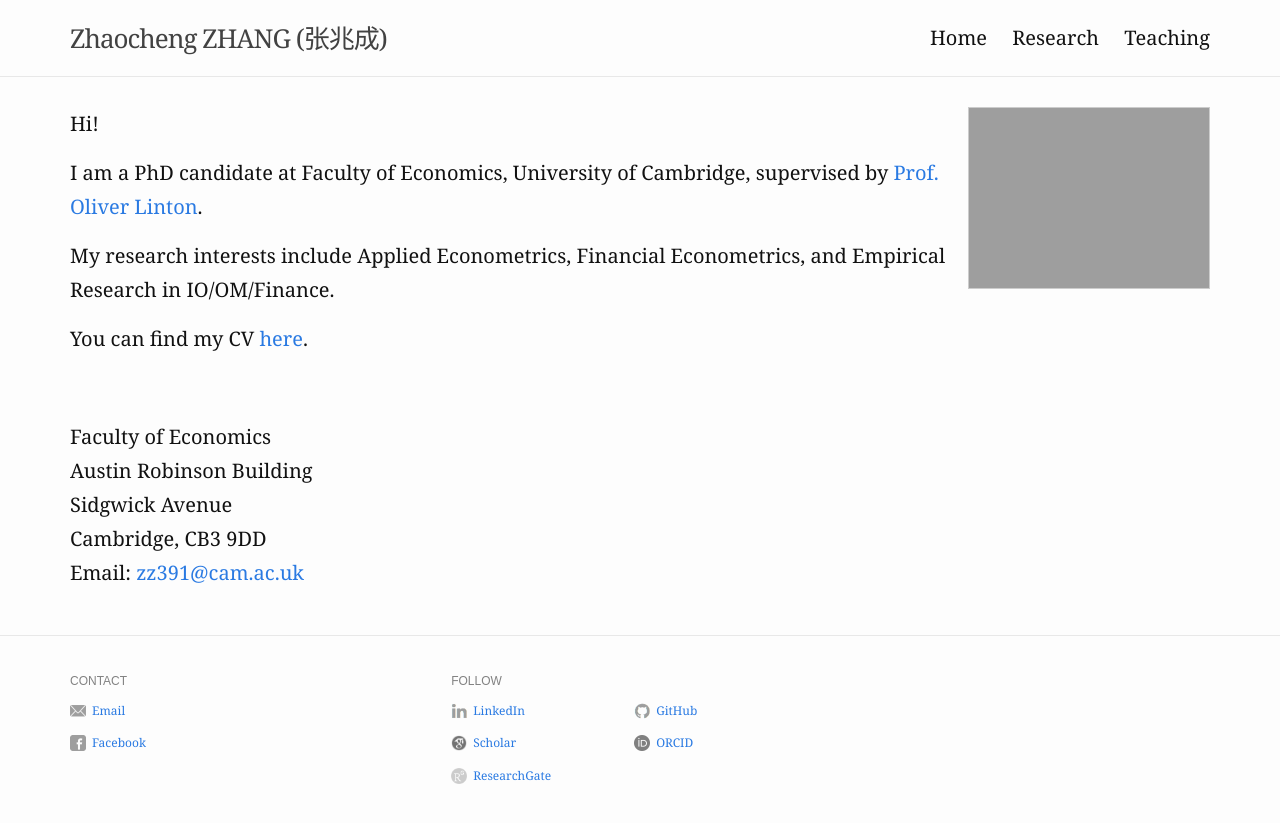
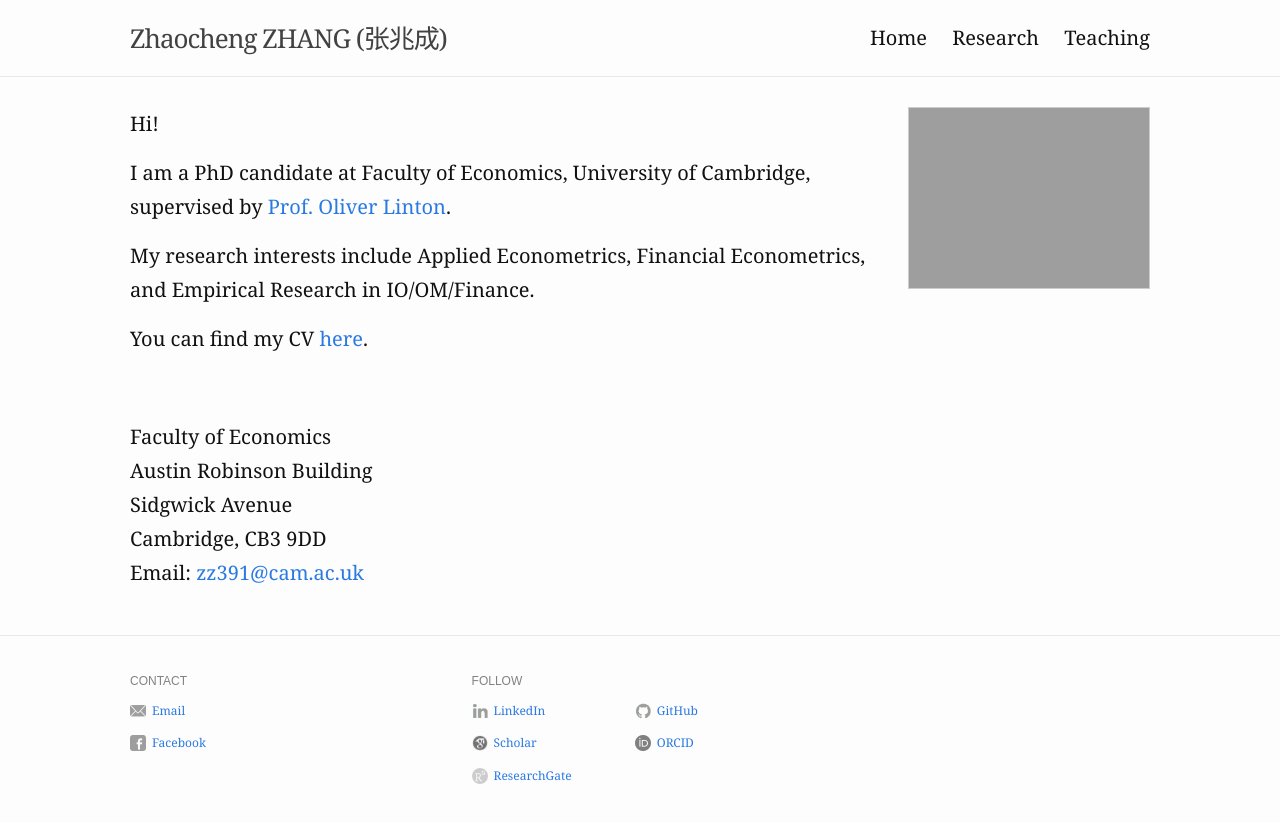
Before and after one commit to zhaocheng-zhang/zhaocheng-zhang.github.io, a Jekyll site: the page built from index.md, in a window 1280 px wide. Shown: the top 823 px of the page. Built offline with Jekyll 4.4.1, drawn with Linux system fonts in a browser that asks for light colours.

Commit message:
Update _base.scss

```diff
--- a/_sass/_base.scss
+++ b/_sass/_base.scss
@@ -184,8 +184,8 @@ pre {
  * Wrapper
  */
 .wrapper {
-  max-width: -webkit-calc(1200px - (#{$spacing-unit} * 2));
-  max-width:         calc(1200px - (#{$spacing-unit} * 2));
+  max-width: -webkit-calc(1080px - (#{$spacing-unit} * 2));
+  max-width:         calc(1080px - (#{$spacing-unit} * 2));
   margin-right: auto;
   margin-left: auto;
   padding-right: $spacing-unit;
```
